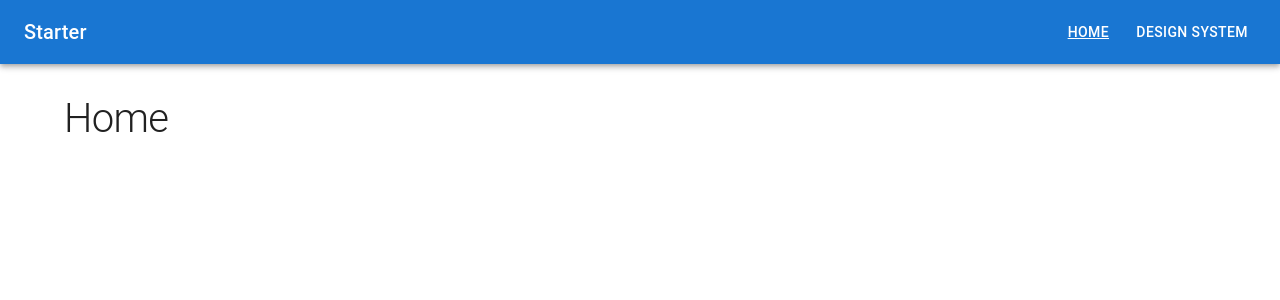
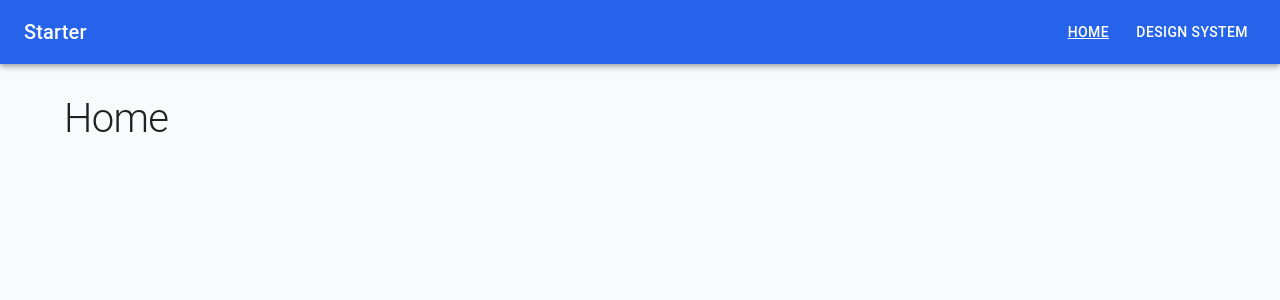
Before and after one commit to wingfeat/vite-react-mui-starter, a React (Vite) app: page / in a window 1280 px wide. Shown: the top 300 px of the page. Built offline with nearby package versions, Linux system fonts and the light colour scheme.

Commit message:
feat: theme palette with brand colors and custom neutral color

```diff
--- a/src/theme/index.js
+++ b/src/theme/index.js
@@ -1,6 +1,18 @@
 import { createTheme } from "@mui/material/styles";
+import palette, { BRAND_COLORS } from "./palette.js";
 
-// Empty for now: palette, typography and components come in the next steps.
-const theme = createTheme();
+// Step 1: the base theme, built from the plain option objects.
+const baseTheme = createTheme({ palette });
+
+// Step 2: custom colors need the base theme's augmentColor
+// to get their light, dark and contrastText shades.
+const theme = createTheme(baseTheme, {
+  palette: {
+    neutral: baseTheme.palette.augmentColor({
+      color: { main: BRAND_COLORS.neutral },
+      name: "neutral",
+    }),
+  },
+});
 
 export default theme;
--- /dev/null
+++ b/src/theme/palette.js
@@ -0,0 +1,21 @@
+// Brand colors: the only values to change for a new project.
+// MUI computes light, dark and contrastText from each `main`.
+export const BRAND_COLORS = {
+  primary: "#2563eb",
+  secondary: "#7c3aed",
+  neutral: "#475569",
+};
+
+const palette = {
+  primary: { main: BRAND_COLORS.primary },
+  secondary: { main: BRAND_COLORS.secondary },
+  background: {
+    default: "#f8fafc",
+    paper: "#ffffff",
+  },
+  // WCAG AA: text on a colored background needs a 4.5:1 contrast ratio.
+  // MUI's default threshold is 3, which can pick white text on light colors.
+  contrastThreshold: 4.5,
+};
+
+export default palette;
```
Also changed, not shown: 1 other file (tests, documents, lock files or other folders).
